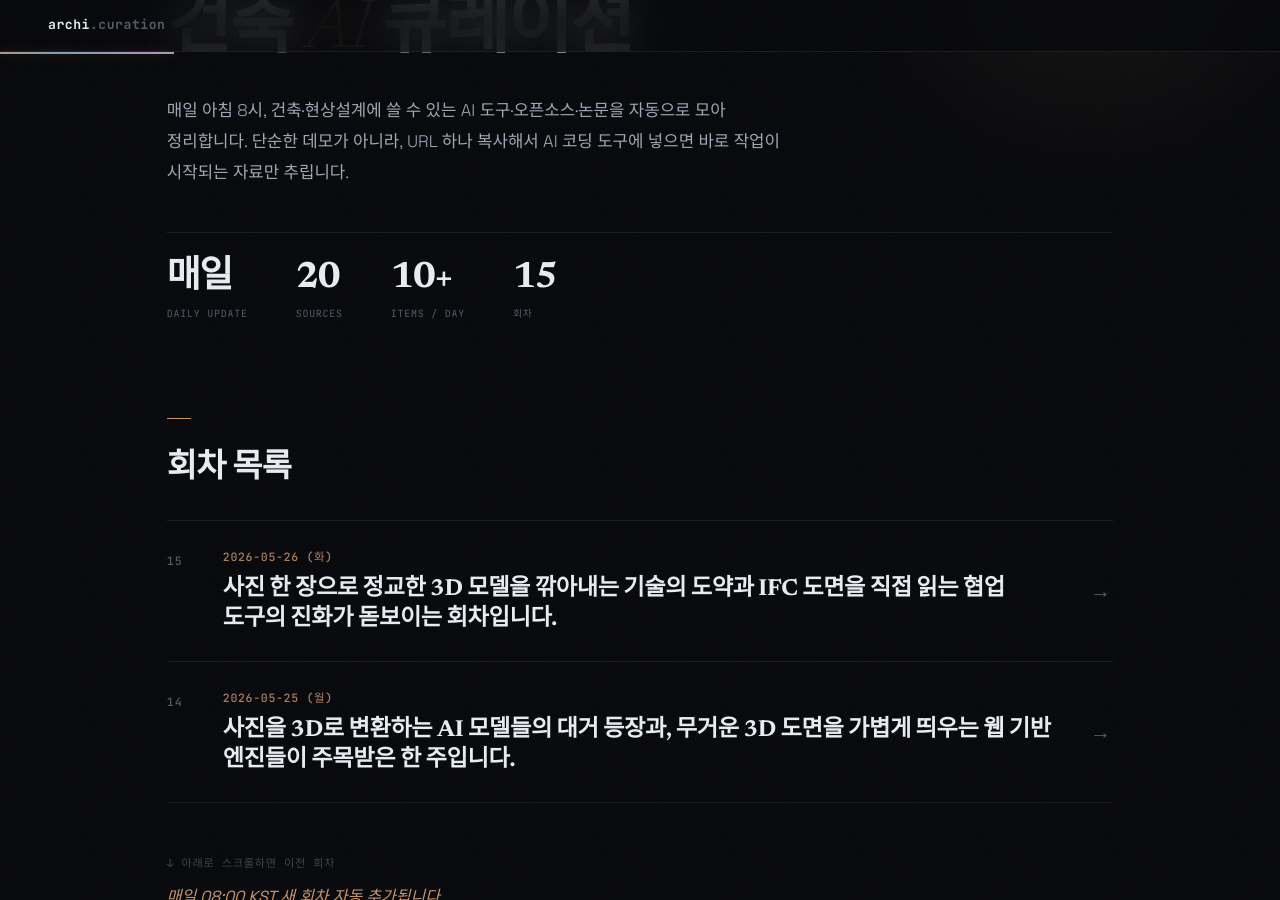
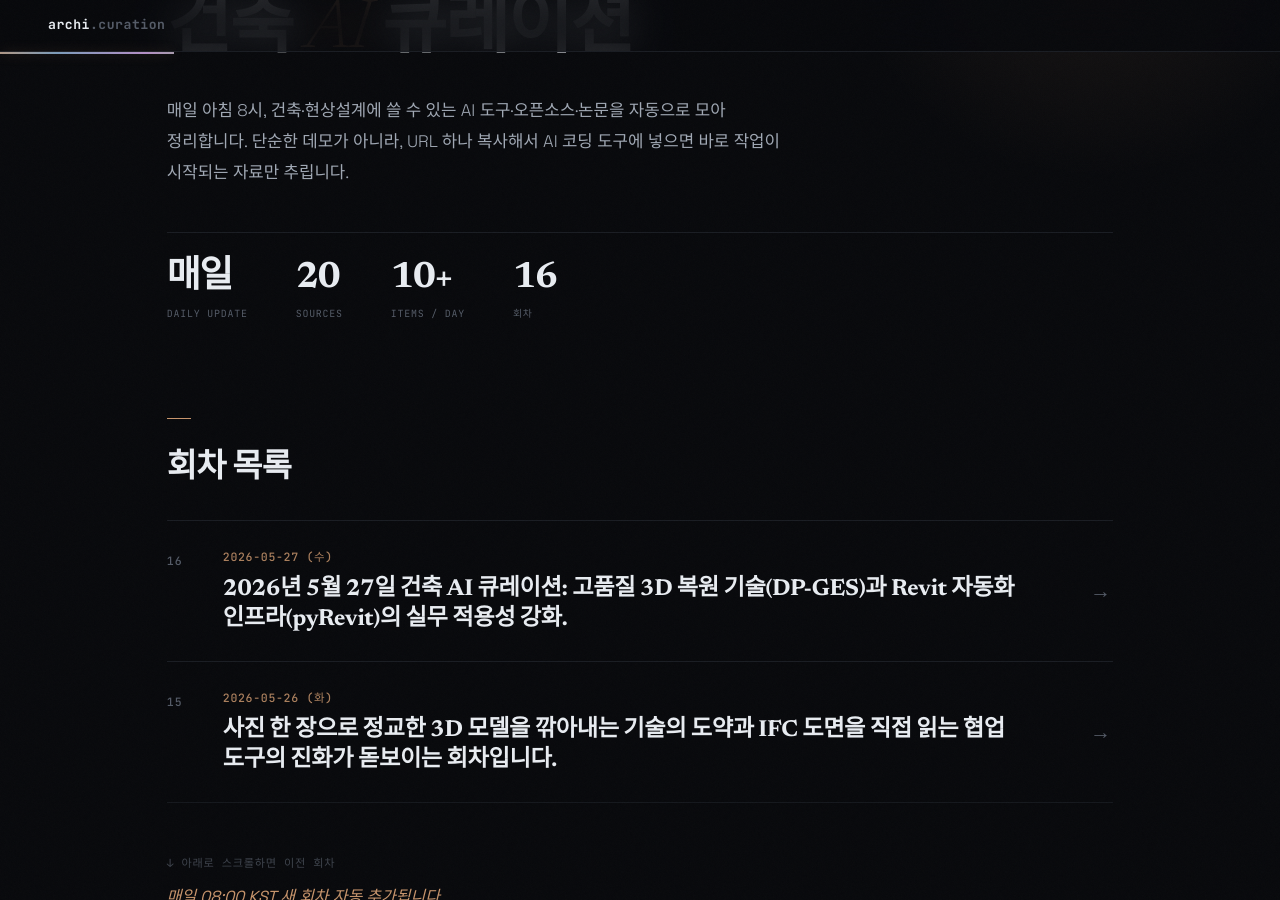
Before and after one commit to ghkch5gh-jpg/ainews-curation, a Jekyll site: the page built from index.md, in a window 1280 px wide and 900 px high, scrolled down 221 px. Built offline with Jekyll 4.4.1, drawn with Linux system fonts in a browser that asks for light colours; some web fonts are replaced; part of the change alters nothing that is shown.

Commit message:
curation: 2026-05-27

````diff
--- /dev/null
+++ b/2026-05-27_수.md
@@ -0,0 +1,153 @@
+---
+layout: default
+title: 2026-05-27 (수)
+eyebrow: 큐레이션 회차
+hero_title: "2026 · 05 · 27 <em>(수)</em>"
+description: "2026년 5월 27일 건축 AI 큐레이션: 고품질 3D 복원 기술(DP-GES)과 Revit 자동화 인프라(pyRevit)의 실무 적용성 강화."
+summary: 2026년 5월 27일 건축 AI 큐레이션: 고품질 3D 복원 기술(DP-GES)과 Revit 자동화 인프라(pyRevit)의 실무 적용성 강화.
+---
+
+## 이번 회차 흐름
+
+이번 회차는 실감 나는 3D 공간 복원 기술의 진화가 눈에 띕니다. 특히 사진이나 점 구름 데이터를 더 매끄럽고 정확하게 렌더링(그림으로 표현)하는 기술들이 대거 등장하여, 현상설계 당선 후 발주처 보고용 시각화 자료의 수준을 한 단계 높일 수 있게 되었습니다.
+
+또한, 단순한 AI 모델을 넘어 건축가의 도구인 Revit이나 Rhino와 직접 연결되는 자동화 라이브러리(미리 만들어진 도구 묶음)들이 활발히 공유되고 있습니다. 이는 AI가 생성한 이미지를 보는 수준을 넘어, 실제 설계 데이터 구조에 AI를 끼워 넣으려는 시도가 본격화되고 있음을 보여줍니다.
+
+---
+
+## 🔥 GitHub 이번 주 인기 (건축 무관, 그냥 핫한 거)
+
+이번 주 사람들이 가장 별 많이 누른 5개. **분위기 파악용으로만**.
+
+### 1. [bytedance-research/Lance](https://huggingface.co/bytedance-research/Lance)
+Hugging Face Trending | 1.9k Likes | 이번 주 등재
+
+이미지, 소리, 글자를 가리지 않고 한꺼번에 이해하고 만들어내는 '만능 AI' 모델입니다.
+
+**건축 활용:** 설계 설명서의 텍스트와 컨셉 이미지를 동시에 분석하여 일관성 있는 제안서를 만들 때 시도해볼 수 있어요.
+
+### 2. [NemoStation/Marlin-2B](https://huggingface.co/NemoStation/Marlin-2B)
+Hugging Face Trending | 9.1k Downloads | 7일 전 업데이트
+
+영상과 글을 동시에 읽고 상황을 설명해주는 똑똑한 눈을 가진 AI입니다.
+
+**건축 활용:** 현장 조사 영상을 넣고 '주변 대지의 경사도나 인접 건물 특징을 요약해줘'라고 시킬 때 유용해요.
+
+### 3. [meituan-longcat/LongCat-Video-Avatar-1.5](https://huggingface.co/meituan-longcat/LongCat-Video-Avatar-1.5)
+Hugging Face Trending | 299 Likes | 21시간 전 업데이트
+
+사진 한 장으로 자연스럽게 움직이고 말하는 가상 인물을 만들어주는 도구입니다.
+
+**건축 활용:** 조감도나 투시도에 들어갈 사람 소스에 생동감을 불어넣어 실감 나는 홍보 영상을 만들 때 활용 가능해요.
+
+### 4. [nvidia/PiD](https://huggingface.co/nvidia/PiD)
+Hugging Face Trending | 117 Likes | 23시간 전 업데이트
+
+이미지의 특정 부분만 자연스럽게 수정하거나 스타일을 바꿔주는 포토샵의 AI 판입니다.
+
+**건축 활용:** 이미 렌더링 된 이미지에서 '외벽 재료만 벽돌로 바꿔줘' 같은 수정을 할 때 아주 빠릅니다.
+
+### 5. [openbmb/MiniCPM5-1B](https://huggingface.co/openbmb/MiniCPM5-1B)
+Hugging Face Trending | 2.4k Likes | 20시간 전 업데이트
+
+컴퓨터 사양이 낮아도 쌩쌩 돌아가는 가볍고 똑똑한 LLM(언어 모델 AI)입니다.
+
+**건축 활용:** 사무실 내부 서버에 설치해서 외부 유출 걱정 없이 법규 문서를 검색하고 요약하는 용도로 적합해요.
+
+---
+
+## 코어 ★★★ (건축 직격)
+
+### [DP-GES (arXiv:2605.25345)](https://arxiv.org/abs/2605.25345)
+★★★ | arXiv | SIGGRAPH 2026 발표 예정 | 2026-05-26
+
+**한 줄로:** 3D 스캔 데이터의 외곽선을 매끄럽게 다듬어주는 고화질 복원 기술입니다.
+
+**왜 의미 있냐:**
+- 현장 드론 촬영 사진으로 만든 3D 모델의 경계선이 뭉개지는 현상을 획기적으로 줄여줘요.
+- 발주처 보고 시 마우스로 모델을 돌려봐도 깨짐 없이 깨끗한 화면을 보여줄 수 있습니다.
+
+**Claude Code에 시키기:**
+```
+git clone https://arxiv.org/abs/2605.25345
+```
+→ "git clone <코드 저장소 URL> 후 "현장 사진 폴더를 이 기술로 렌더링해서 glTF 파일로 뽑아줘"라고 시키세요."
+
+**왜 이번 주:** 기존 NeRF(사진을 3D로 바꾸는 AI)의 고질적인 문제였던 노이즈를 해결한 최신 논문이라 실무 적용성이 높습니다.
+
+---
+
+### [pyrevitlabs/pyRevit](https://github.com/pyrevitlabs/pyRevit)
+★★★ | GitHub | 1.8k ⭐ | 2026-05-26 업데이트
+
+**한 줄로:** Revit에서 파이썬(Python) 코드를 바로 실행해 반복 업무를 자동화해주는 마법 지팡이입니다.
+
+**왜 의미 있냐:**
+
+
+**Claude Code에 시키기:**
+```
+git clone https://github.com/pyrevitlabs/pyRevit
+```
+→ "git clone https://github.com/pyrevitlabs/pyRevit 후 "모든 평면도에서 특정 레이어만 끄는 파이썬 버튼을 만들어줘"라고 하세요."
+
+**왜 이번 주:** 최근 대규모 업데이트를 통해 최신 Revit 버전과의 호환성이 강화되어 안정적인 자동화가 가능해졌습니다.
+
+---
+
+### [CSCD (arXiv:2605.25921)](https://arxiv.org/abs/2605.25921)
+★★★ | arXiv | WACV 2026 발표 | 2026-05-26
+
+**한 줄로:** 복잡한 3D 덩어리 모델에서 뼈대(스켈레톤)만 쏙 뽑아내 주는 기술입니다.
+
+**왜 의미 있냐:**
+- 비정형 건축물의 매스 모델을 구조 해석을 위한 선형 모델로 바꿀 때 작업 시간을 줄여줍니다.
+- 점 구름 데이터에서 벽체나 기둥의 중심선을 자동으로 찾아내어 도면화 기초 자료로 쓸 수 있어요.
+
+**Claude Code에 시키기:**
+```
+git clone https://arxiv.org/abs/2605.25921
+```
+→ "git clone <코드 URL> 후 "이 OBJ 모델의 중심 뼈대를 추출해서 라이노에서 읽을 수 있는 선 데이터로 저장해줘"라고 지시하세요."
+
+**왜 이번 주:** 기존 방식보다 노이즈에 훨씬 강해져서 실제 거친 현장 데이터도 잘 처리합니다.
+
+---
+
+## 서브 ★★
+
+### [assimp/assimp](https://github.com/assimp/assimp)
+★★ | GitHub | 13k ⭐ | 활발한 커밋
+
+거의 모든 종류의 3D 파일 형식을 서로 자유롭게 바꿔주는 번역기 같은 library(미리 만들어진 도구 묶음)입니다.
+→ `git clone https://github.com/assimp/assimp` · "사무실의 오래된 CAD 파일을 최신 3D 형식인 glTF로 전부 변환해줘"
+
+### [mcneel/rhino-developer-samples](https://github.com/mcneel/rhino-developer-samples)
+★★ | GitHub | 756 ⭐ | 지속 업데이트
+
+라이노와 그래스호퍼(GH)를 내 입맛대로 개조할 수 있는 SDK(개발자 키트) 샘플 모음집입니다.
+→ `git clone https://github.com/mcneel/rhino-developer-samples` · "여기 예제를 참고해서 라이노에서 버튼 하나로 대지 분석 데이터를 가져오는 기능을 만들어줘"
+
+### [numind/NuExtract3](https://huggingface.co/numind/NuExtract3)
+★★ | Hugging Face | 20.4k Downloads | 7일 전 업데이트
+
+복잡한 표나 텍스트 이미지에서 내가 원하는 정보만 쏙쏙 뽑아내 주는 정보 추출 AI입니다.
+→ "법규 검토서 이미지에서 건폐율, 용적률 숫자만 추출해서 엑셀로 정리해줘"
+
+### [tencent/HY-World-2.0](https://huggingface.co/tencent/HY-World-2.0)
+★★ | Hugging Face | 2.7k Downloads | 6일 전 업데이트
+
+사진 한 장으로 주변 풍경까지 포함된 넓은 3D 가상 세계를 만들어주는 diffusion(이미지 생성 AI 방식) 기술입니다.
+→ "건물 입면 사진을 넣고 이 건물과 어울리는 도시 거리 배경을 3D로 만들어줘"
+
+### [HauhauCS/Qwen3.6-35B-Uncensored](https://huggingface.co/HauhauCS/Qwen3.6-35B-A3B-Uncensored-HauhauCS-Aggressive)
+★★ | Hugging Face | 1.6M Downloads | 최신 업데이트
+
+제약 없이 창의적인 답변을 내놓는 강력한 성능의 LLM(언어 모델 AI)입니다.
+→ "기존의 틀을 깨는 파격적인 미술관 설계 컨셉 시나리오를 5개만 써줘"
+
+---
+
+## 메모
+
+이번 회차는 3D 데이터의 정밀도를 높이는 논문들이 대거 쏟아졌습니다. 특히 SIGGRAPH 2026을 겨냥한 고품질 렌더링 기술들은 현상설계의 시각화 퀄리티를 바꿀 잠재력이 커요. 다만 일부 논문은 아직 전체 코드가 공개되지 않아 수집에 한계가 있었으며, 다음 회차에는 공개된 코드 위주로 직접 실행 가능한 파이프라인을 더 깊게 다룰 예정입니다.
--- a/index.md
+++ b/index.md
@@ -12,12 +12,13 @@ stats:
     lbl: "Sources"
   - num: "10+"
     lbl: "Items / Day"
-  - num: "15"
+  - num: "16"
     lbl: "회차"
 ---
 
 ## 회차 목록
 
+- [2026-05-27 (수) — 2026년 5월 27일 건축 AI 큐레이션: 고품질 3D 복원 기술(DP-GES)과 Revit 자동화 인프라(pyRevit)의 실무 적용성 강화.](2026-05-27_수.html)
 - [2026-05-26 (화) — 사진 한 장으로 정교한 3D 모델을 깎아내는 기술의 도약과 IFC 도면을 직접 읽는 협업 도구의 진화가 돋보이는 회차입니다.](2026-05-26_화.html)
 - [2026-05-25 (월) — 사진을 3D로 변환하는 AI 모델들의 대거 등장과, 무거운 3D 도면을 가볍게 띄우는 웹 기반 엔진들이 주목받은 한 주입니다.](2026-05-25_월.html)
 - [2026-05-24 (일) — 레빗 자동화의 표준 pyRevit의 최신 업데이트와 사진 한 장으로 정교한 3D 매스를 생성하는 TRELLIS 등 현상설계 컨셉 도출과 실무 효율을 극대화할 도구들을 큐레이션했습니다.](2026-05-24_일.html)
````
